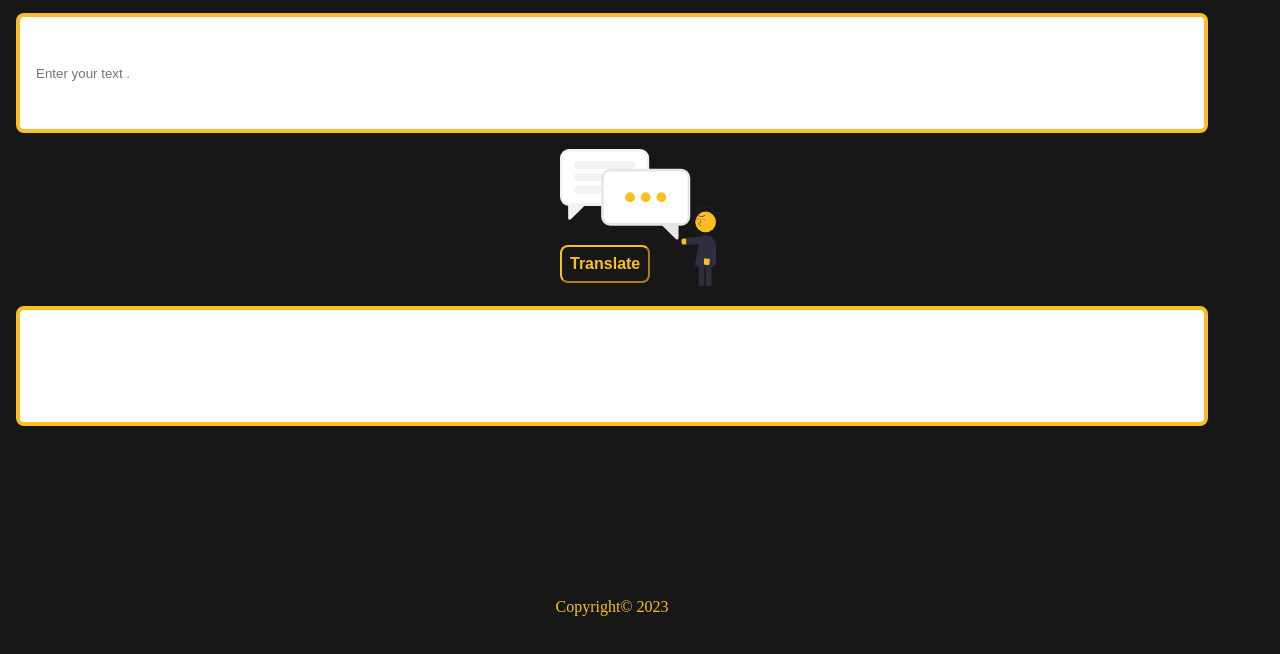
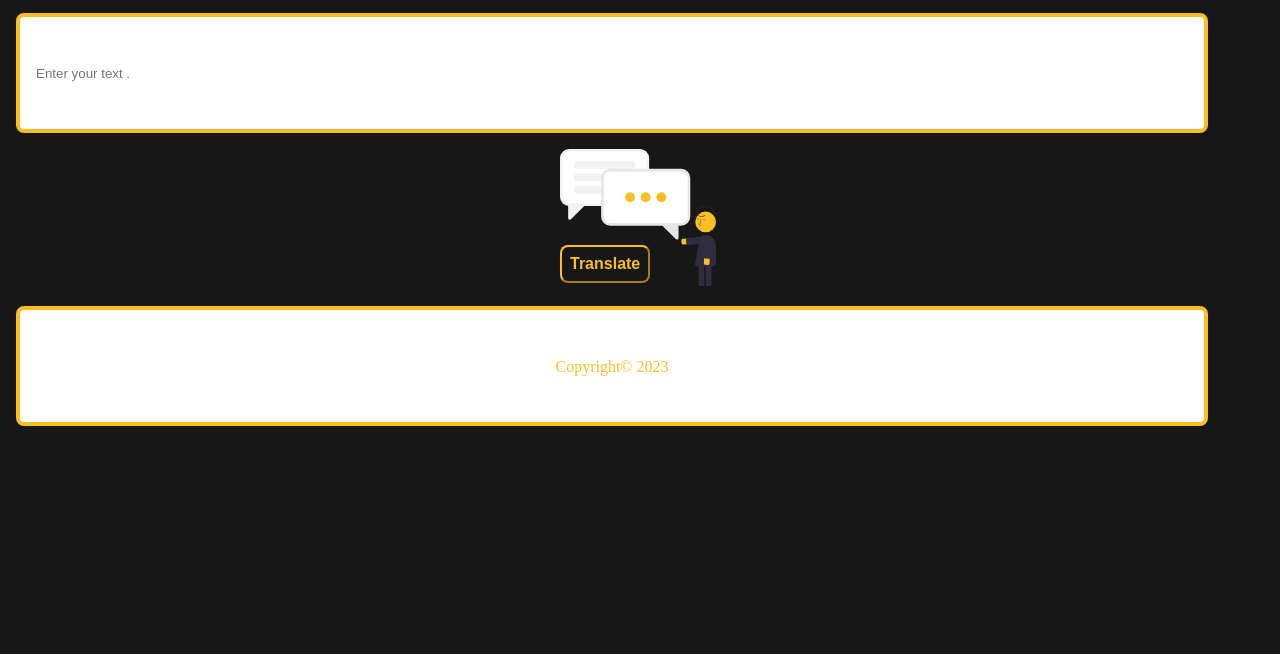
Before and after one commit to Apurv7777/Old-English-Translator, a plain HTML site: page index.html in a window 1280 px wide. Shown: the part 104-758 px from the top of the page. Drawn offline with Linux system fonts and the light colour scheme; a web font is replaced by a local one.

Commit message:
Update style.css

```diff
--- a/style.css
+++ b/style.css
@@ -72,8 +72,7 @@ input{
 
 footer{
     text-align: center;
-    margin: 15rem 8rem;
-    text-align: bottom;
+    align-items:bottom;
     padding: 2rem;
     color: var(--primary-color);
 }
```
